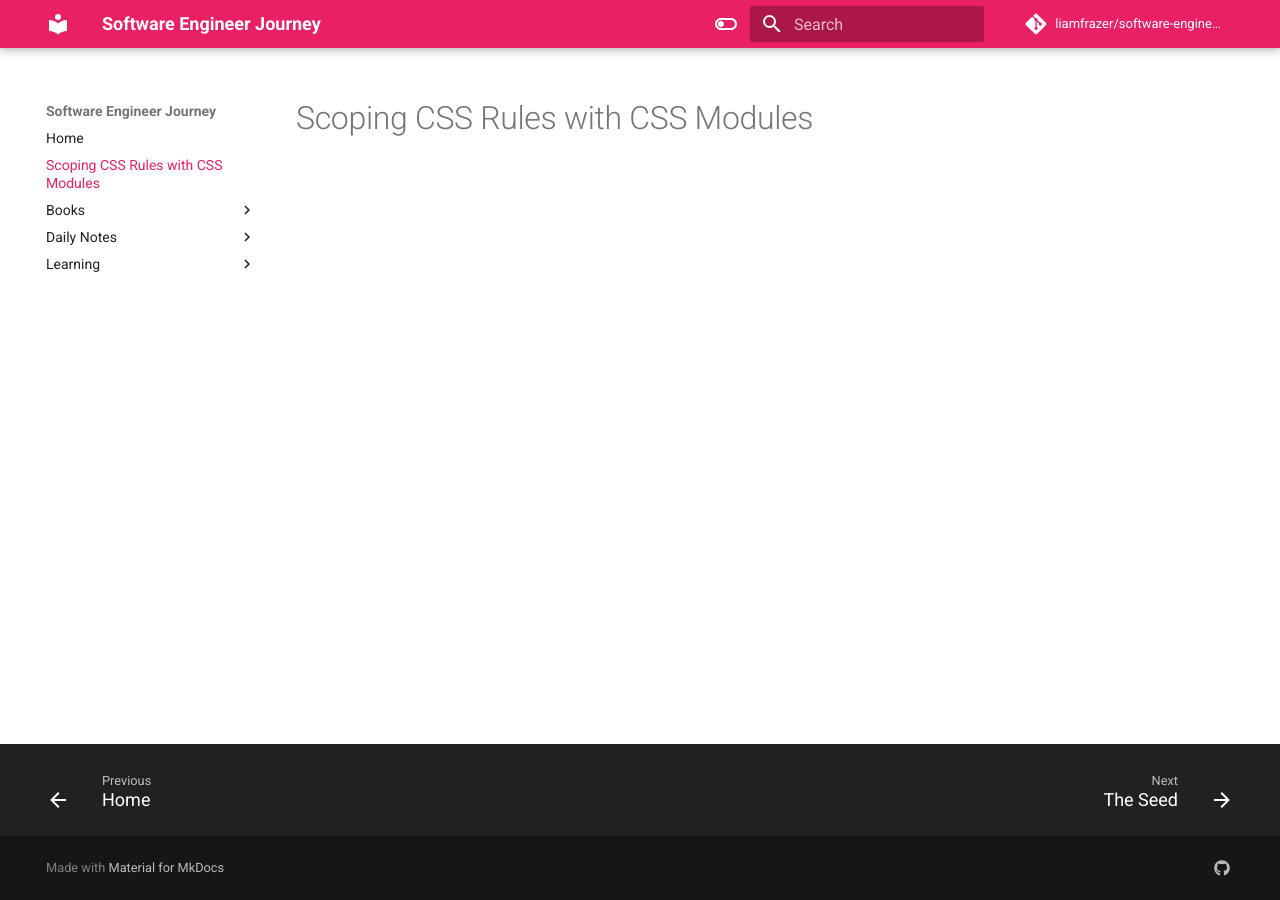
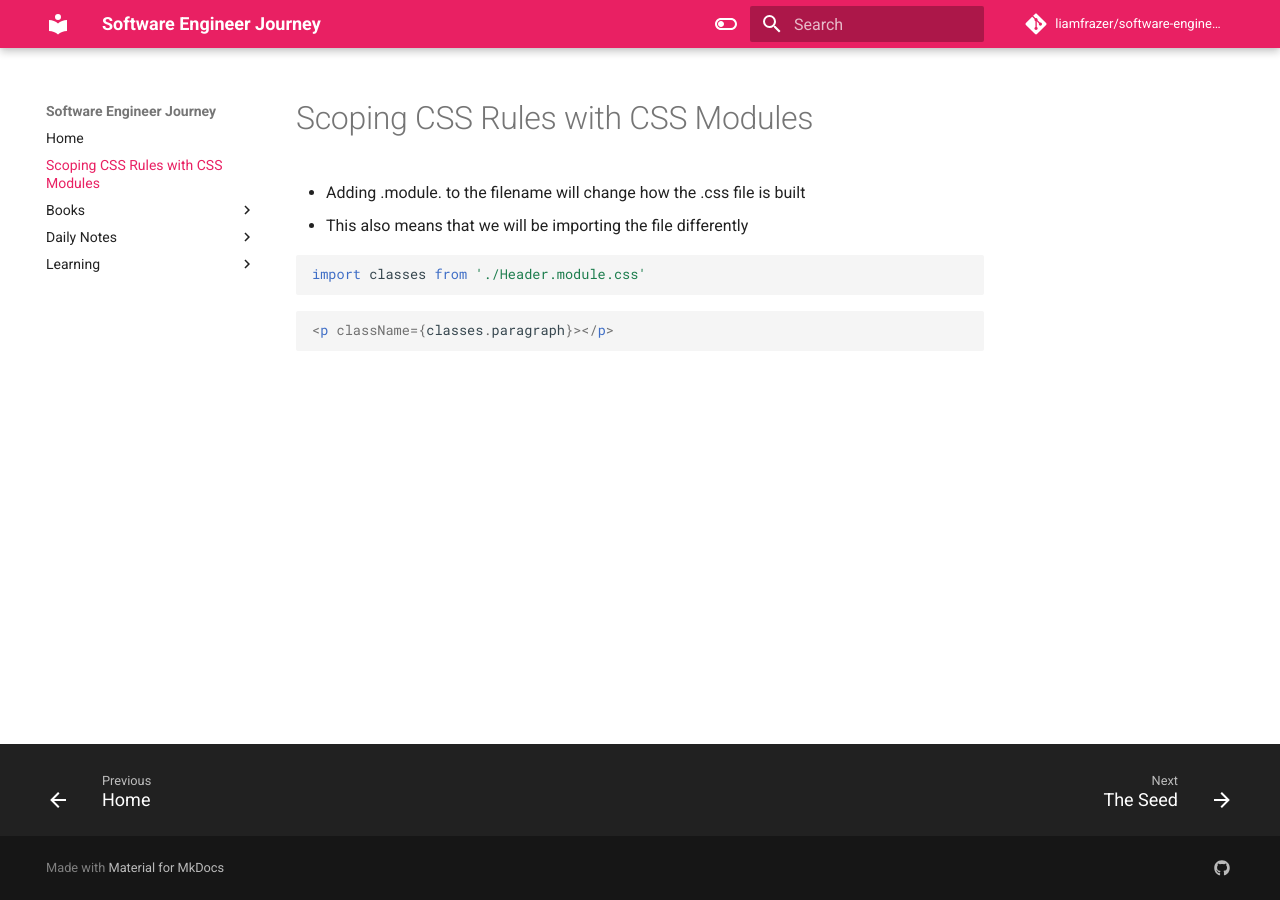
Before and after one commit to liamfrazer/software-engineer-journey, an MkDocs documentation site: the page built from docs/Scoping CSS Rules with CSS Modules.md, in a window 1280 px wide. Built offline with MkDocs 1.6.1 and Material for MkDocs 9.7.7, drawn with Linux system fonts in a browser that asks for light colours; comment, search, counter and statistics services are not loaded.

Commit message:
vault backup: 2023-12-28 11:14:54

````diff
--- a/docs/Scoping CSS Rules with CSS Modules.md
+++ b/docs/Scoping CSS Rules with CSS Modules.md
@@ -7,3 +7,13 @@ tags:
   - rules
 ---
 # Scoping CSS Rules with CSS Modules
+
+* Adding .module. to the filename will change how the .css file is built
+* This also means that we will be importing the file differently
+
+```jsx
+import classes from './Header.module.css'
+```
+```jsx
+<p className={classes.paragraph}></p>
+```
````
